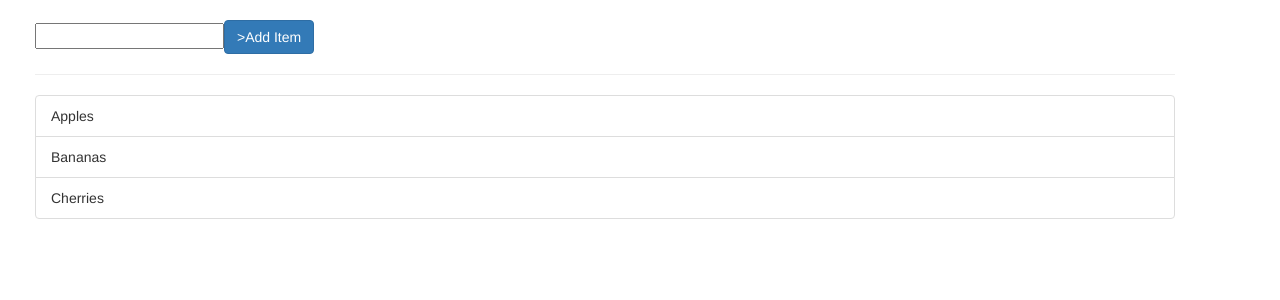
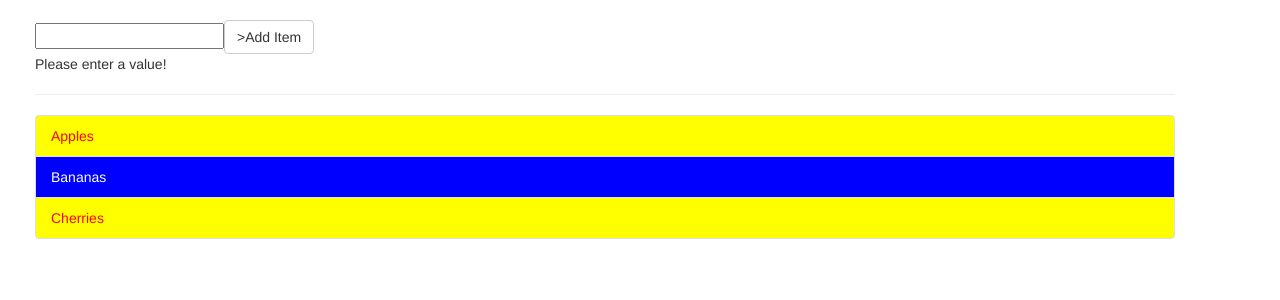
Before and after one commit to Niegi/angular-essentials, an Angular app: page / in a window 1280 px wide. Shown: the top 300 px of the page. Built offline with nearby package versions, Linux system fonts and the light colour scheme.

Commit message:
section 4: Directives finished

```diff
--- a/src/app/cart/cart.component.html
+++ b/src/app/cart/cart.component.html
@@ -1,10 +1,16 @@
 <input type="text" [(ngModel)]="newItem">
 <button
   (click)="onAddItem()"
-  class="btn btn-primary">>Add Item</button>
+  class="btn"
+  [ngClass]="{'btn-primary': newItem !== '', 'btn-default': newItem === ''}"
+  >>Add Item</button>
 
+  <p *ngIf="newItem === ''">Please enter a value!</p>
   <hr>
 
   <ul class="list-group">
-    <li class="list-group-item" *ngFor="let item of items">{{ item }}</li>
+    <li
+      class="list-group-item"
+      *ngFor="let item of items; let i = index"
+      [ngStyle]="{backgroundColor: i % 2 === 0 ? 'yellow' : 'blue', color: i % 2 ? 'white' : 'red'}">{{ item }}</li>
   </ul>
```
